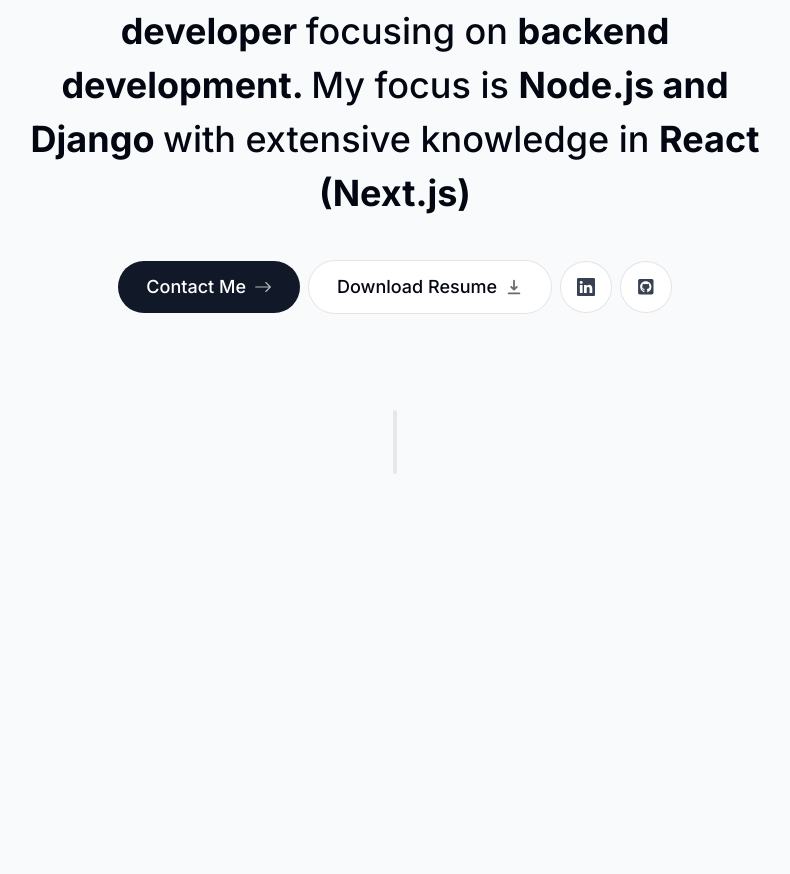
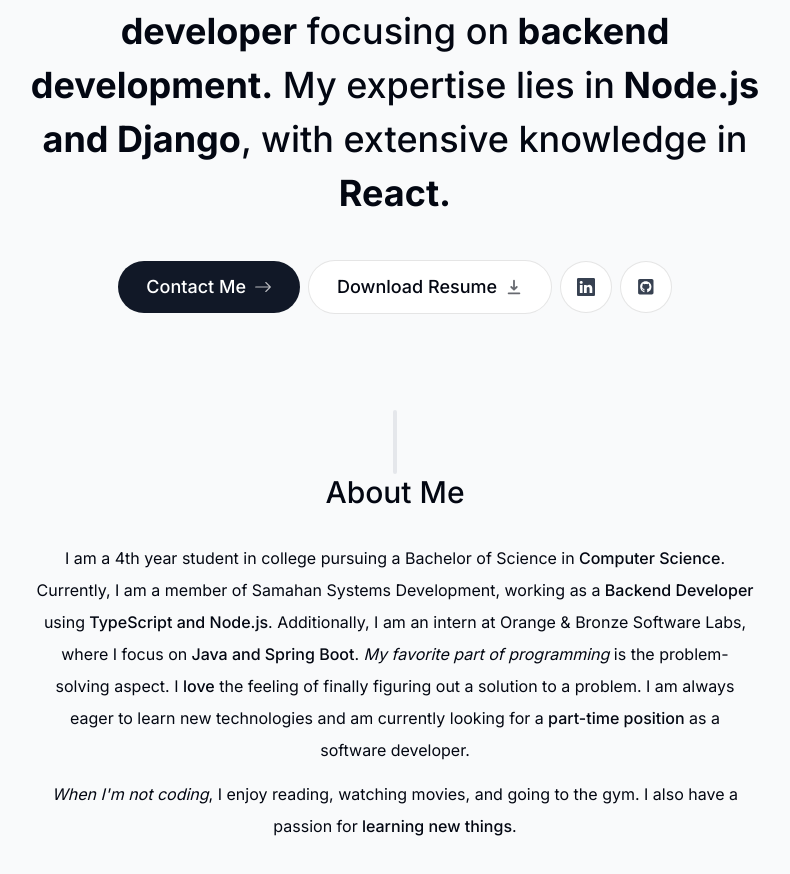
Before and after one commit to isabellelbgn/isabelle-portfolio, a Next.js app: page / in a window 1280 px wide. Shown: the part 306-1180 px from the top of the page, without its empty margins (245-1035 px from the left). Before the commit the page ends 800 px from the top, so only its background shows below. Built offline with nearby package versions, Linux system fonts and the light colour scheme.

Commit message:
feat: add about section

```diff
--- a/app/page.tsx
+++ b/app/page.tsx
@@ -1,3 +1,4 @@
+import About from "@/components/about";
 import Intro from "@/components/intro";
 import SectionDivider from "@/components/section-divider";
 
@@ -6,6 +7,7 @@
     <main className="flex flex-col items-center px-4">
       <Intro />
       <SectionDivider />
+      <About />
     </main>
-  )
+  );
 }
--- /dev/null
+++ b/components/about.tsx
@@ -0,0 +1,40 @@
+"use client";
+
+import React from "react";
+import SectionHeading from "./section-heading";
+import { motion } from "framer-motion";
+
+export default function About() {
+  return (
+    <motion.section
+      className="mb-28 max-w-[45rem] text-center leading-8 sm:mb-40"
+      initial={{ opacity: 0, y: 100 }}
+      animate={{ opacity: 1, y: 0 }}
+      transition={{ delay: 0.175 }}
+    >
+      <SectionHeading> About Me </SectionHeading>
+      <p className="mb-3">
+        I am a 4th year student in college pursuing a Bachelor of Science in
+        <span className="font-medium"> Computer Science</span>. Currently, I am
+        a member of Samahan Systems Development, working as a
+        <span className="font-medium"> Backend Developer</span> using
+        <span className="font-medium"> TypeScript and Node.js</span>.
+        Additionally, I am an intern at Orange & Bronze Software Labs, where I
+        focus on
+        <span className="font-medium"> Java and Spring Boot</span>.
+        <span className="italic"> My favorite part of programming</span> is the
+        problem-solving aspect. I <span className="font-medium">love</span> the
+        feeling of finally figuring out a solution to a problem. I am always
+        eager to learn new technologies and am currently looking for a
+        <span className="font-medium"> part-time position</span> as a software
+        developer.
+      </p>
+
+      <p>
+        <span className="italic">When I'm not coding</span>, I enjoy reading,
+        watching movies, and going to the gym. I also have a passion for
+        <span className="font-medium"> learning new things</span>.
+      </p>
+    </motion.section>
+  );
+}
--- a/components/intro.tsx
+++ b/components/intro.tsx
@@ -46,17 +46,17 @@
             </div>
         </div>
 
-        <motion.p
+        <motion.h1
         className='mb-10 mt-4 px-4 text-2xl font-medium !leading-[1.5] sm:text-4xl'
         initial = {{ opacity: 0, y: 100 }}
         animate = {{ opacity: 1, y: 0 }}
         >
-          <span className='font-bold'> Hello, I'm Isabelle! </span>  An aspiring{" "}
-          <span className='font-bold'>  web developer </span>  focusing on {" "}
-          <span className='font-bold'> backend development. </span> My focus is {" "}
-          <span className='font-bold'> Node.js and Django </span> with extensive knowledge in {" "}
-          <span className='font-bold'> React (Next.js) </span>
-        </motion.p>
+            <span className='font-bold'>Hello, I'm Isabelle!</span> An aspiring
+            <span className='font-bold'> web developer</span> focusing on
+            <span className='font-bold'> backend development.</span> My expertise lies in
+            <span className='font-bold'> Node.js and Django</span>, with extensive knowledge in
+            <span className='font-bold'> React.</span>
+        </motion.h1>
 
         <motion.div
         className='flex flex-col sm:flex-row items-center justify-center gap-2 px-4 text-lg font-medium'
--- /dev/null
+++ b/components/section-heading.tsx
@@ -0,0 +1,9 @@
+import React from "react";
+
+type SectionHeadingProps = {
+  children: React.ReactNode;
+};
+
+export default function SectionHeading({ children }: SectionHeadingProps) {
+  return <h2 className="text-3xl font-medium capitalize mb-8"> {children}</h2>;
+}
```
